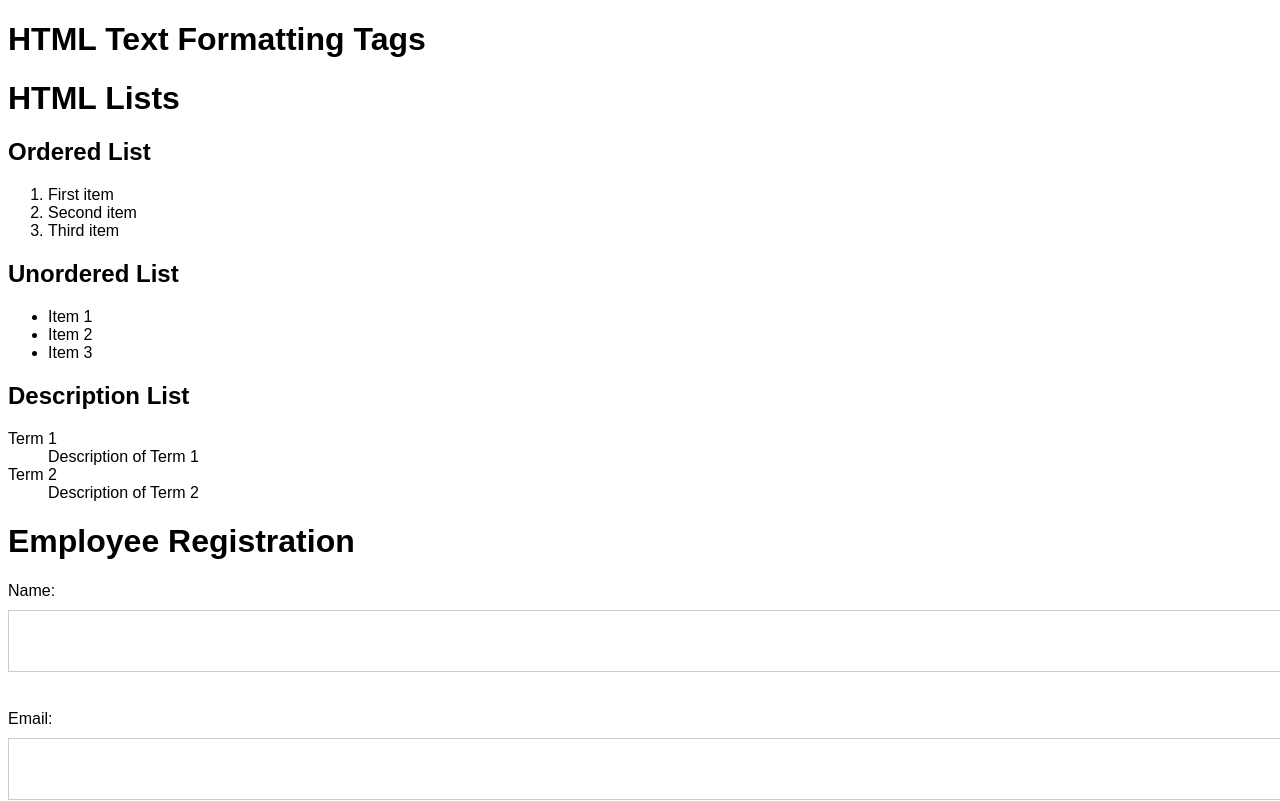
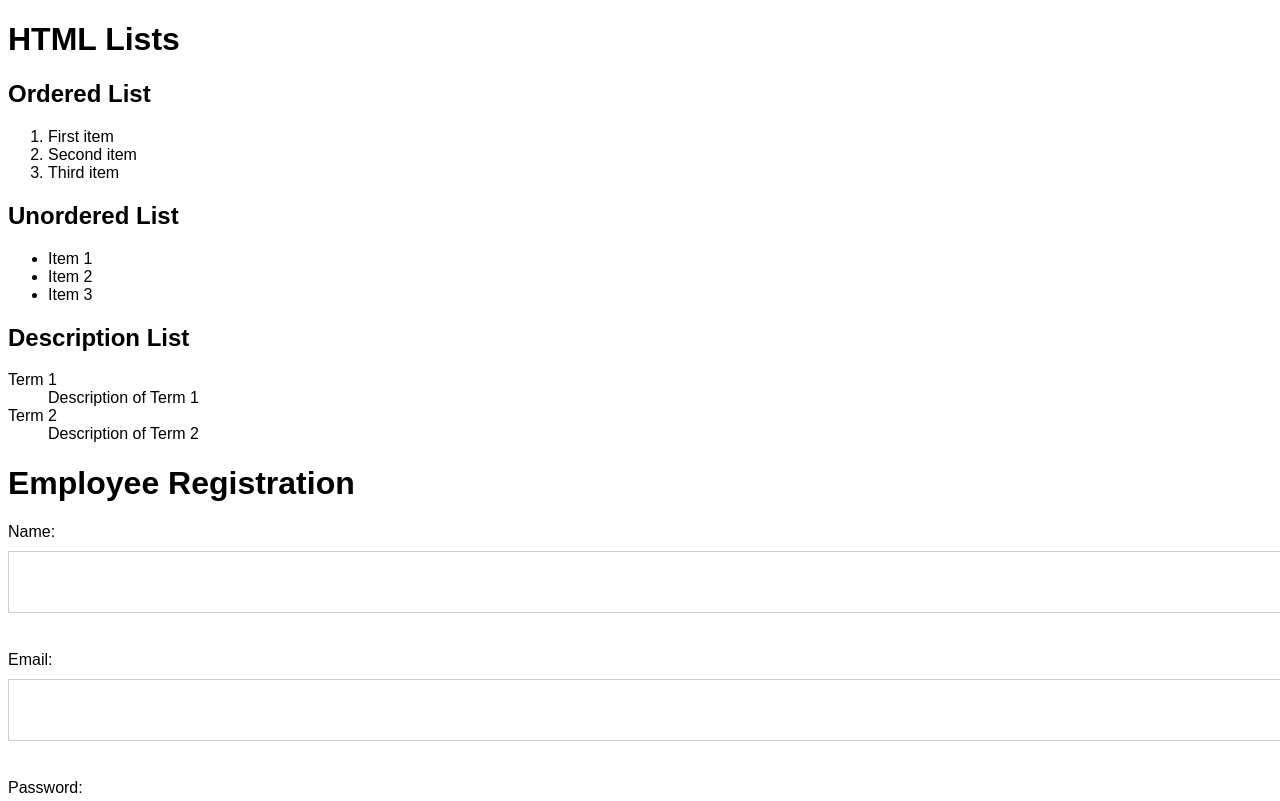
Before and after one commit to PBRAINUNLIMITED/assignment5, a plain HTML site: page index.html in a window 1280 px wide. Shown: the top 801 px of the page. Drawn offline with Linux system fonts and the light colour scheme.

Commit message:
Update index.html

```diff
--- a/index.html
+++ b/index.html
@@ -15,7 +15,7 @@
         </style>
     </head>
     <body>
-        <h1>HTML Text Formatting Tags</h1>
+        <h1></h1>
         <table>
             <tr>
                 <th>Html Tag</th>
```
